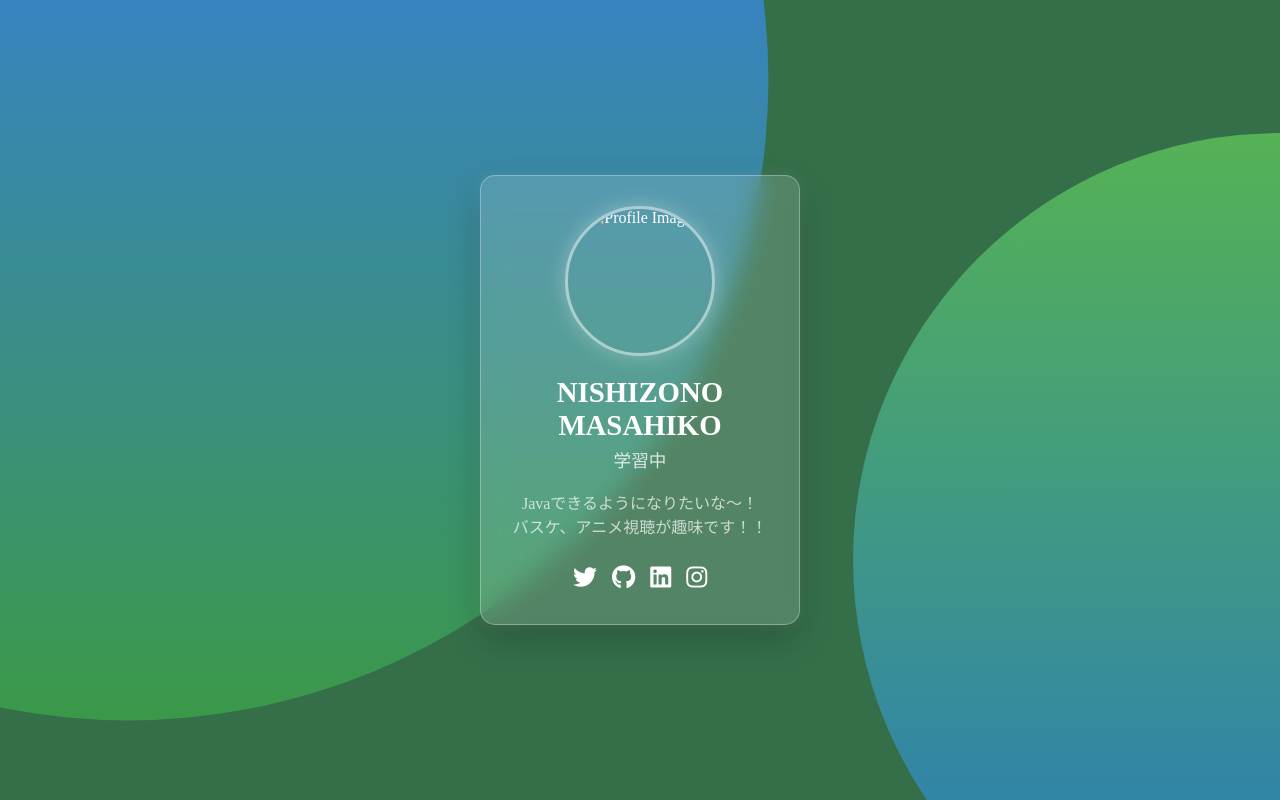
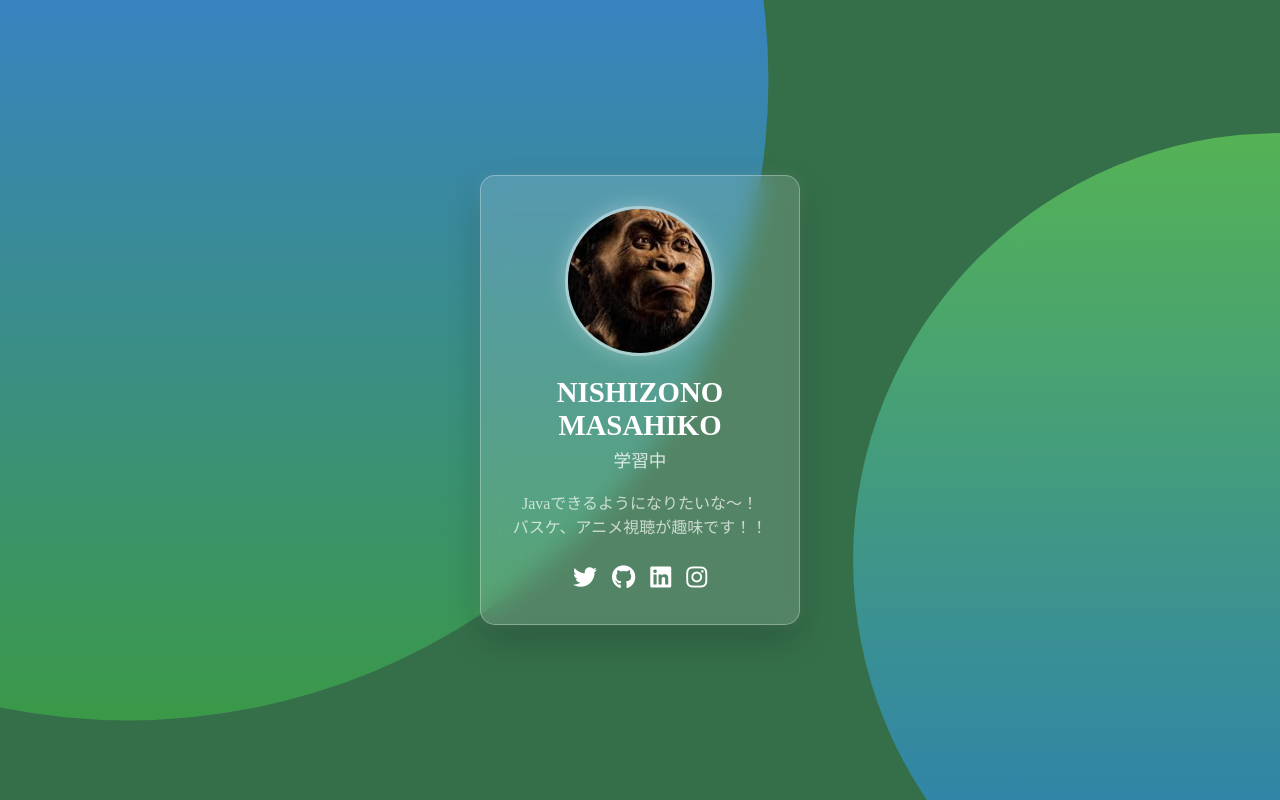
Before and after one commit to zono-NISHI/aboutMe, a plain HTML site: page index.html in a window 1280 px wide. Drawn offline with Linux system fonts and the light colour scheme.

Commit message:
コミット

```diff
--- a/index.html
+++ b/index.html
@@ -24,7 +24,7 @@
           <div class="profile-image">
             <!-- プロフィール画像を設定 -->
             <img
-              src="C:\Users\nomik\Downloads\ダウンロード.jpg"
+              src="./images/ダウンロード.jpg"
               alt="Profile Image"
             />
           </div>
```
Also changed, not shown: images/ダウンロード.jpg (added).
